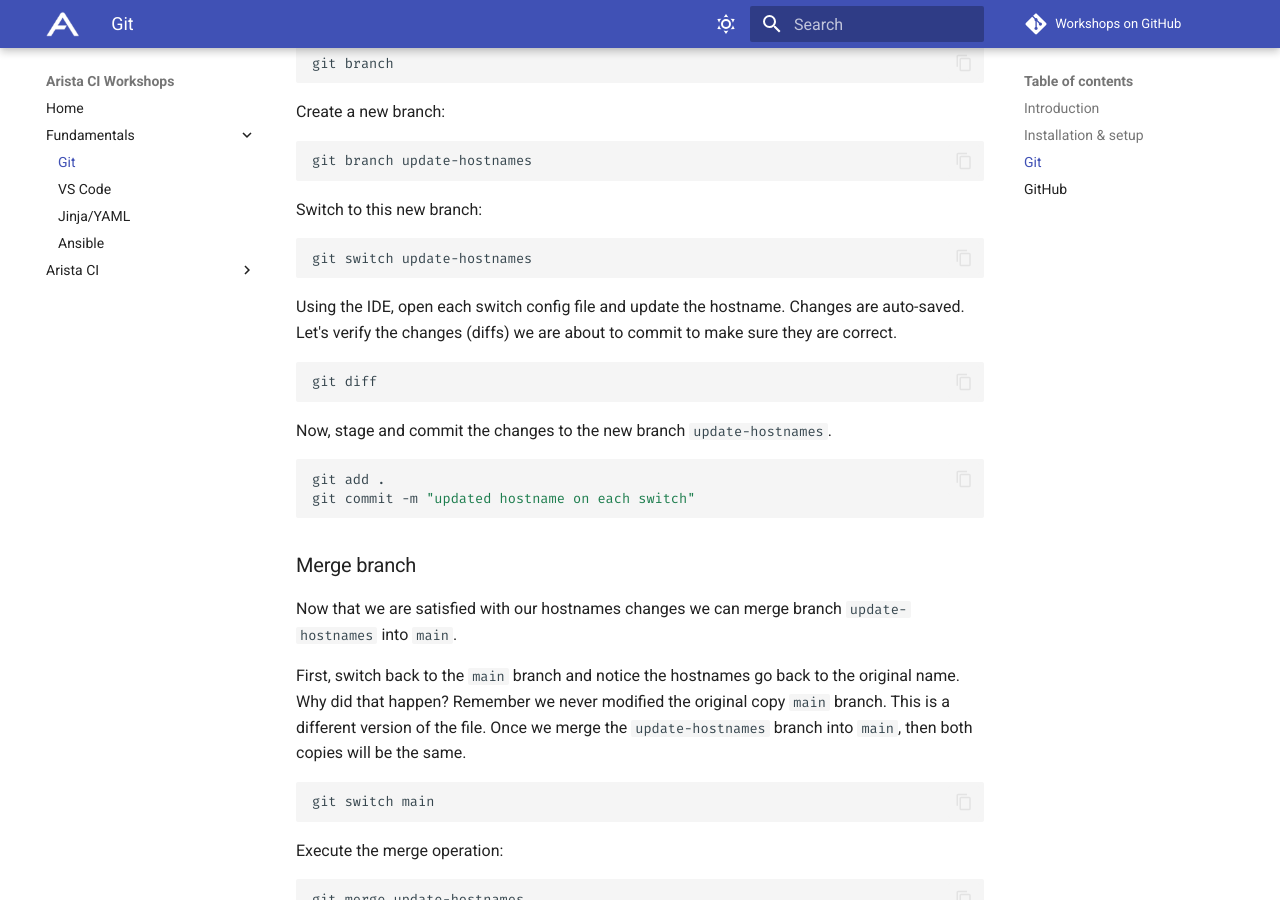
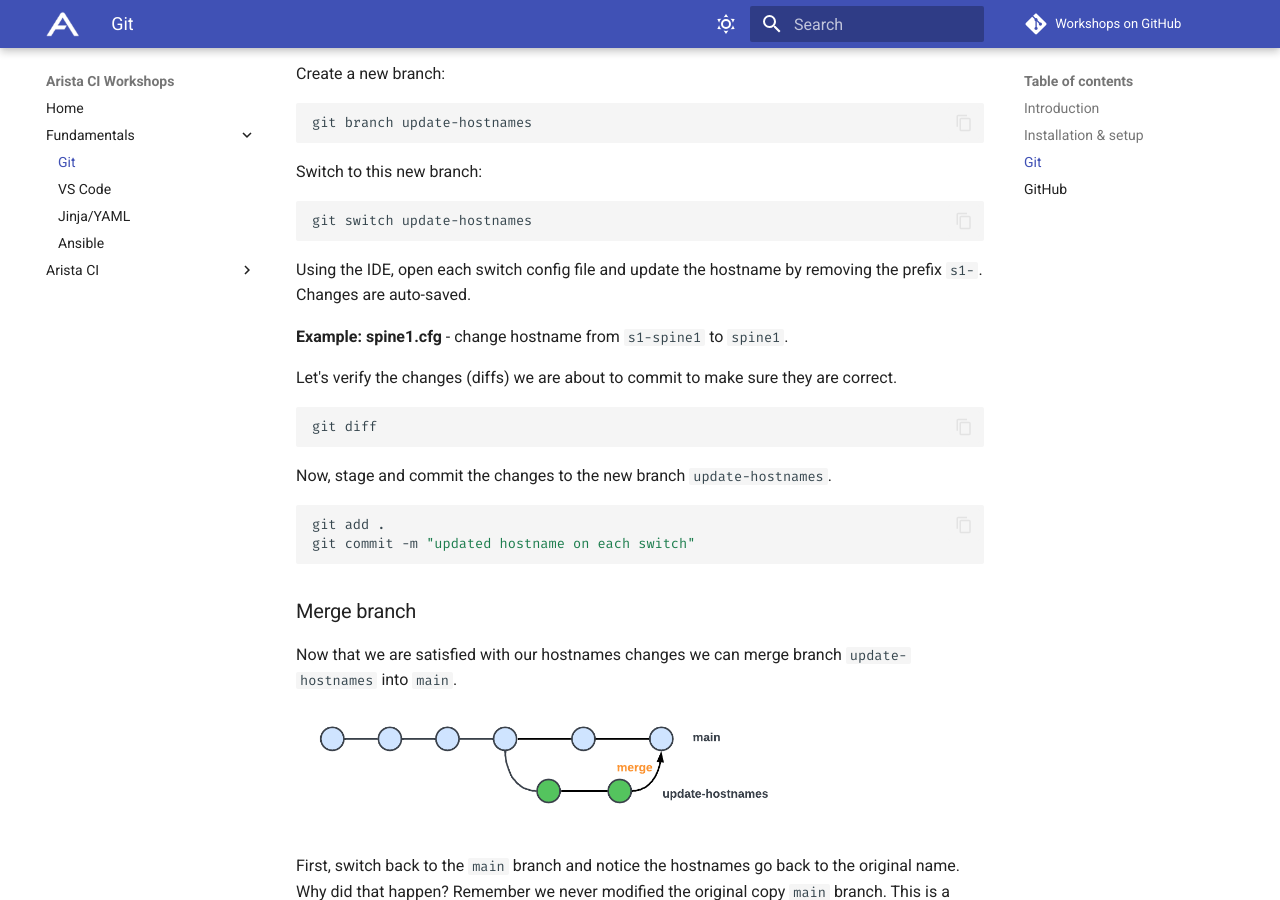
Before and after one commit to aristanetworks/avd-workshops, an MkDocs documentation site: the page built from workshops/git.md, in a window 1280 px wide and 900 px high, scrolled down 5821 px. Built offline with MkDocs 1.6.1 and Material for MkDocs 9.7.7, drawn with Linux system fonts in a browser that asks for light colours; comment, search, counter and statistics services are not loaded.

Commit message:
updated instructions to update hostnames and added new branch and merge images

````diff
--- a/workshops/git.md
+++ b/workshops/git.md
@@ -219,7 +219,11 @@ Switch to this new branch:
 git switch update-hostnames
 ```
 
-Using the IDE, open each switch config file and update the hostname. Changes are auto-saved. Let's verify the changes (diffs) we are about to commit to make sure they are correct.
+Using the IDE, open each switch config file and update the hostname by removing the prefix `s1-`. Changes are auto-saved.
+
+**Example: spine1.cfg** - change hostname from `s1-spine1` to `spine1`.
+
+Let's verify the changes (diffs) we are about to commit to make sure they are correct.
 
 ``` bash
 git diff
@@ -235,6 +239,8 @@ git commit -m "updated hostname on each switch"
 ### Merge branch
 
 Now that we are satisfied with our hostnames changes we can merge branch `update-hostnames` into `main`.
+
+![Merge](assets/images/git_branch_merge.png){: style="width:500px"}
 
 First, switch back to the `main` branch and notice the hostnames go back to the original name. Why did that happen? Remember we never modified the original copy `main` branch. This is a different version of the file. Once we merge the `update-hostnames` branch into `main`, then both copies will be the same.
 
````
Also changed, not shown: workshops/assets/images/git_branch.png, workshops/assets/images/git_branch_merge.png (added).
